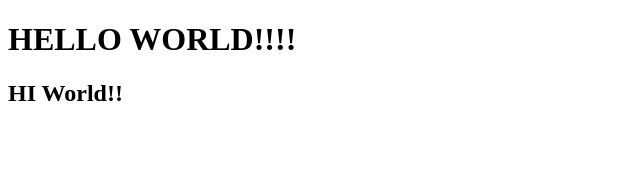
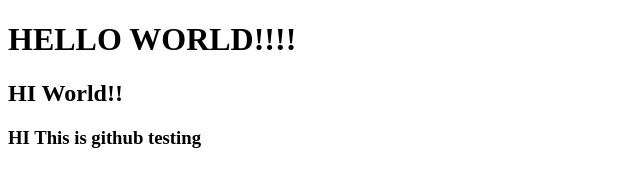
Before and after one commit to jennymarin1989/Coursera-HTML-CSS-JS, a plain HTML site: page index.html in a window 1280 px wide. Shown: the whole page, without its empty margins (0-640 px from the left). Drawn offline with Linux system fonts and the light colour scheme.

Commit message:
Add third heading

```diff
--- a/index.html
+++ b/index.html
@@ -7,5 +7,6 @@
   <body>
     <h1>HELLO WORLD!!!!</h1>
     <h2>HI World!!</h2>
+    <h3>HI This is github testing</h3>
   </body>
 </html>
```
